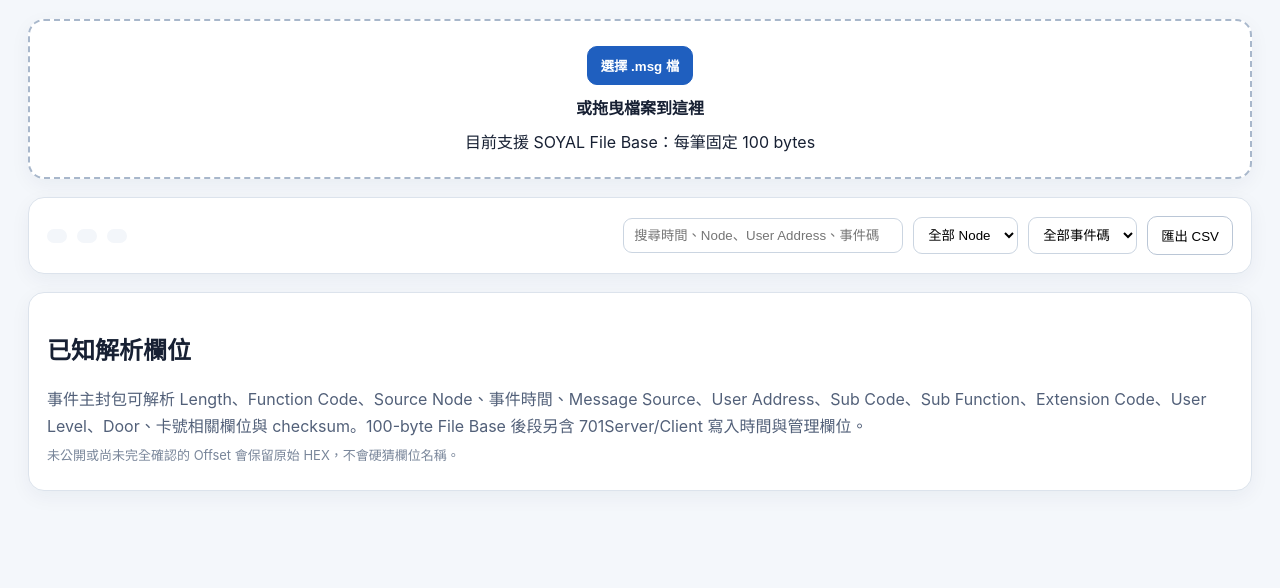
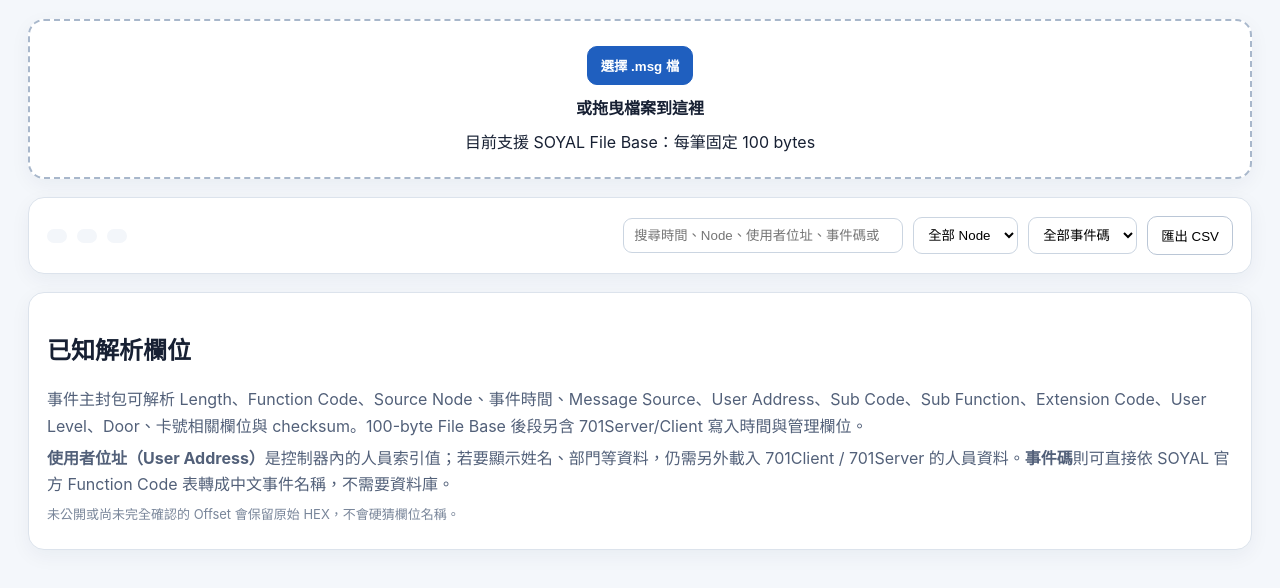
Before and after one commit to 5871224/SOYAL, a website with bundled scripts: page index.html in a window 1280 px wide. Shown: the part 108-696 px from the top of the page. Built offline with nearby package versions, Linux system fonts and the light colour scheme.

Commit message:
介面欄位改為中文並補 Address 說明

```diff
--- a/index.html
+++ b/index.html
@@ -30,7 +30,7 @@
         <span id="errorStat"></span>
       </div>
       <div class="filters">
-        <input id="searchBox" type="search" placeholder="搜尋時間、Node、User Address、事件碼…" />
+        <input id="searchBox" type="search" placeholder="搜尋時間、Node、使用者位址、事件碼或事件名稱…" />
         <select id="nodeFilter"><option value="">全部 Node</option></select>
         <select id="codeFilter"><option value="">全部事件碼</option></select>
         <button id="exportBtn">匯出 CSV</button>
@@ -42,7 +42,7 @@
         <table>
           <thead>
             <tr>
-              <th>#</th><th>事件時間</th><th>Node</th><th>門號</th><th>User Address</th><th>事件碼</th><th>事件</th><th>接收時間</th><th>檔案</th><th></th>
+              <th>#</th><th>事件時間</th><th>Node</th><th>門號</th><th>使用者位址</th><th>事件碼</th><th>事件中文名稱</th><th>接收時間</th><th>檔案</th><th></th>
             </tr>
           </thead>
           <tbody id="resultBody"></tbody>
@@ -53,6 +53,7 @@
     <section class="card" id="emptyState">
       <h2>已知解析欄位</h2>
       <p>事件主封包可解析 Length、Function Code、Source Node、事件時間、Message Source、User Address、Sub Code、Sub Function、Extension Code、User Level、Door、卡號相關欄位與 checksum。100-byte File Base 後段另含 701Server/Client 寫入時間與管理欄位。</p>
+      <p><strong>使用者位址（User Address）</strong>是控制器內的人員索引值；若要顯示姓名、部門等資料，仍需另外載入 701Client / 701Server 的人員資料。<strong>事件碼</strong>則可直接依 SOYAL 官方 Function Code 表轉成中文事件名稱，不需要資料庫。</p>
       <p class="note">未公開或尚未完全確認的 Offset 會保留原始 HEX，不會硬猜欄位名稱。</p>
     </section>
   </main>
```
